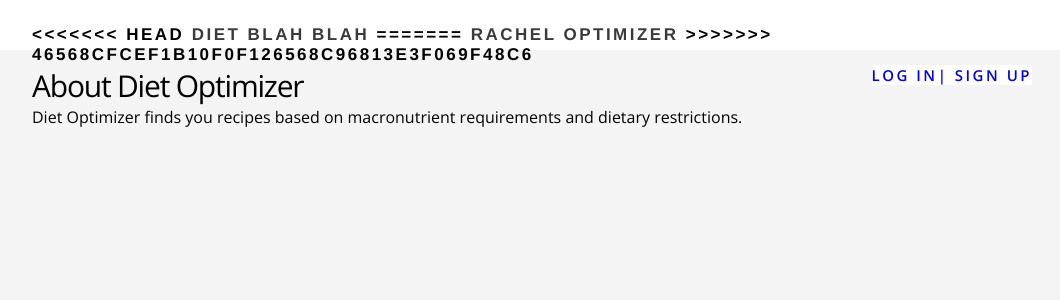
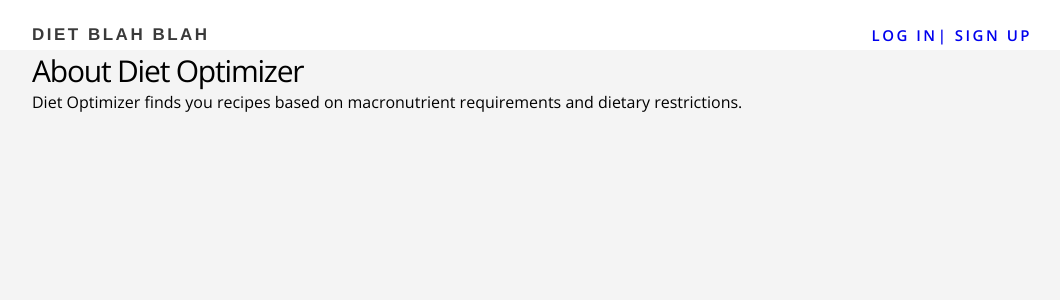
Before and after one commit to diet-optimizer/diet-optimizer, a Flask app: page /about in a window 1280 px wide. Shown: the top 300 px of the page, without its empty margins (108-1168 px from the left). Run offline with Flask 2, Linux system fonts and the light colour scheme; some libraries are stand-ins or nearby versions.

```diff
--- a/diet_optimizer/templates/layout.html
+++ b/diet_optimizer/templates/layout.html
@@ -8,11 +8,9 @@
     <header>
       <div class="container">
         <h1 class="title">
-<<<<<<< HEAD
+
 			<a href="{{ url_for('index') }}" >Diet Blah Blah</a>
-=======
-			<a href="{{ url_for('index') }}" >Rachel Optimizer</a>
->>>>>>> 46568cfcef1b10f0f126568c96813e3f069f48c6
+
 		</h1>
 
 		<h1 class="signup" >
```
